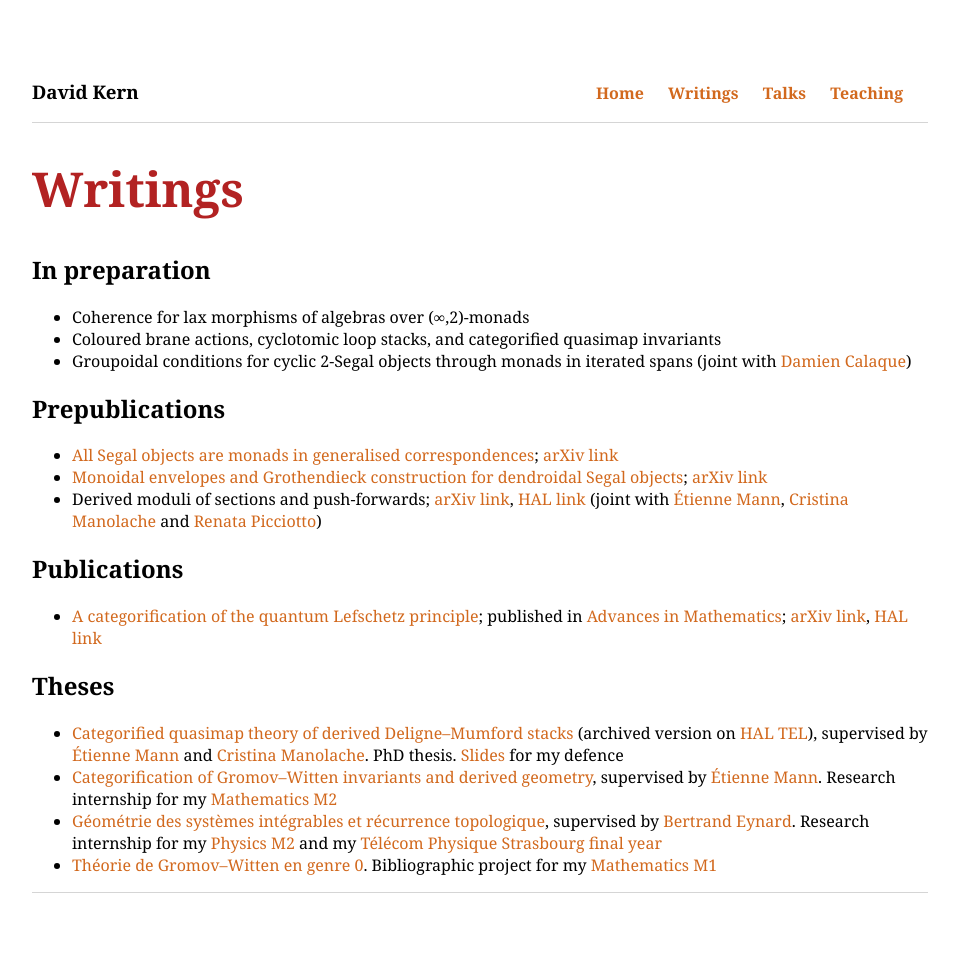
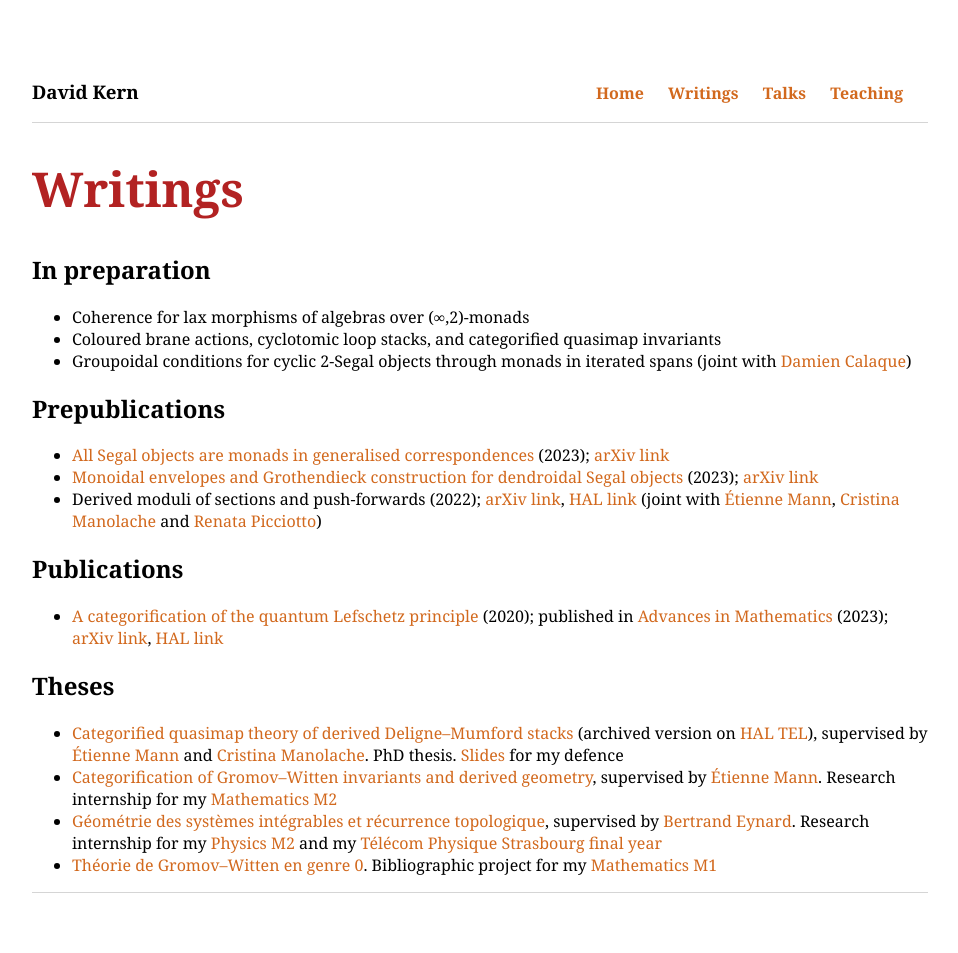
Before and after one commit to dskern/dskern.github.io, a Jekyll site: the page built from writings.html, in a window 1280 px wide. Shown: the whole page, without its empty margins (160-1118 px from the left). Built offline with Jekyll 4.4.1, drawn with Linux system fonts in a browser that asks for light colours.

Commit message:
Added years to papers

```diff
--- a/writings.html
+++ b/writings.html
@@ -14,16 +14,16 @@
 <h2>Prepublications</h2>
 
 <ul>
-  <li><a href="Writings/MonadSpan.pdf">All Segal objects are monads in generalised correspondences</a>; <a href="https://arxiv.org/abs/2401.04704">arXiv link</a></li>
+  <li><a href="Writings/MonadSpan.pdf">All Segal objects are monads in generalised correspondences</a> (2023); <a href="https://arxiv.org/abs/2401.04704">arXiv link</a></li>
   <li><a href="Writings/Envelop_Segal.pdf">Monoidal envelopes and Grothendieck construction for dendroidal
-    Segal objects</a>; <a href="https://arxiv.org/abs/2301.10751">arXiv link</a></li>
-  <li>Derived moduli of sections and push-forwards; <a href="https://arxiv.org/abs/2210.11386">arXiv link</a>, <a href="https://hal.archives-ouvertes.fr/hal-03823412">HAL link</a> (joint with <a href="https://math.univ-angers.fr/~mann/">Étienne Mann</a>, <a href="https://www.sheffield.ac.uk/maths/people/academic/cristina-manolache">Cristina Manolache</a> and <a href="https://sites.google.com/view/renatapicciotto/">Renata Picciotto</a>)</li>
+    Segal objects</a> (2023); <a href="https://arxiv.org/abs/2301.10751">arXiv link</a></li>
+  <li>Derived moduli of sections and push-forwards (2022); <a href="https://arxiv.org/abs/2210.11386">arXiv link</a>, <a href="https://hal.archives-ouvertes.fr/hal-03823412">HAL link</a> (joint with <a href="https://math.univ-angers.fr/~mann/">Étienne Mann</a>, <a href="https://www.sheffield.ac.uk/maths/people/academic/cristina-manolache">Cristina Manolache</a> and <a href="https://sites.google.com/view/renatapicciotto/">Renata Picciotto</a>)</li>
 </ul>
 
 <h2>Publications</h2>
 
 <ul>
-  <li><a href="Writings/qLefschetzCateg.pdf">A categorification of the quantum Lefschetz principle</a>; published in <a href="https://www.sciencedirect.com/science/article/pii/S0001870823005054">Advances in Mathematics</a>; <a href="https://arxiv.org/abs/2002.03990">arXiv link</a>, <a href="https://hal.archives-ouvertes.fr/hal-02476725">HAL link</a></li>
+  <li><a href="Writings/qLefschetzCateg.pdf">A categorification of the quantum Lefschetz principle</a> (2020); published in <a href="https://www.sciencedirect.com/science/article/pii/S0001870823005054">Advances in Mathematics</a> (2023); <a href="https://arxiv.org/abs/2002.03990">arXiv link</a>, <a href="https://hal.archives-ouvertes.fr/hal-02476725">HAL link</a></li>
 </ul>
 
 <h2>Theses</h2>
```
